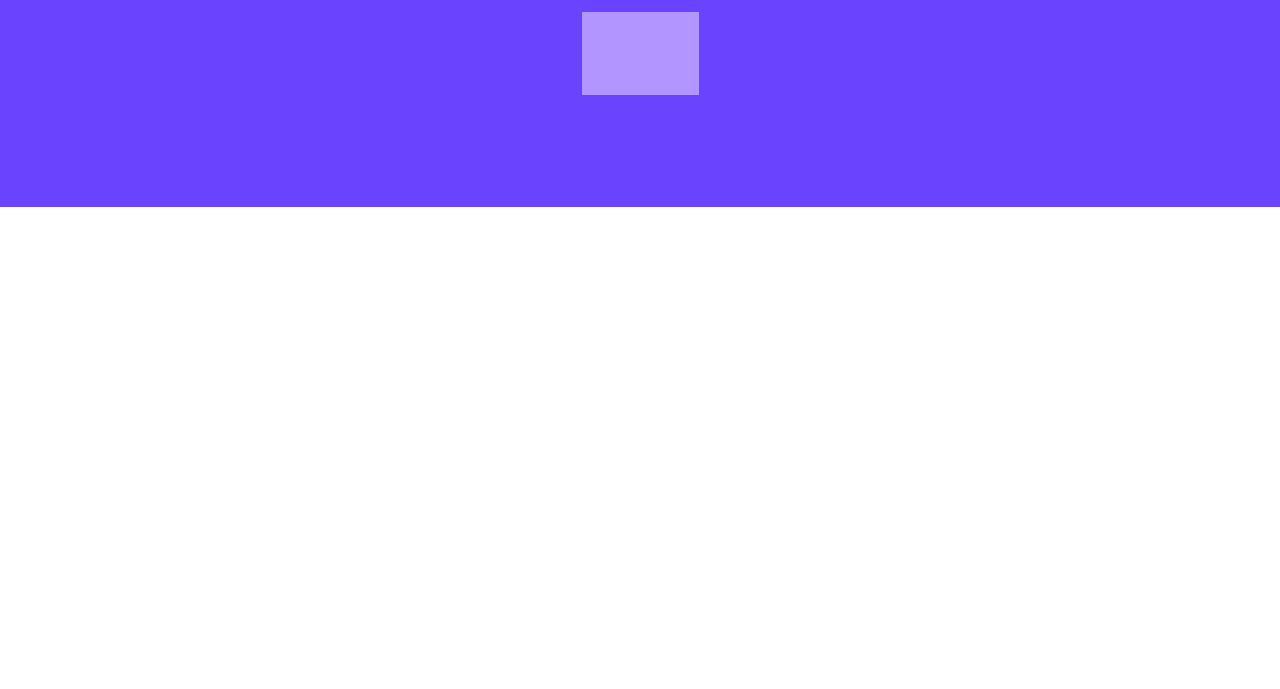
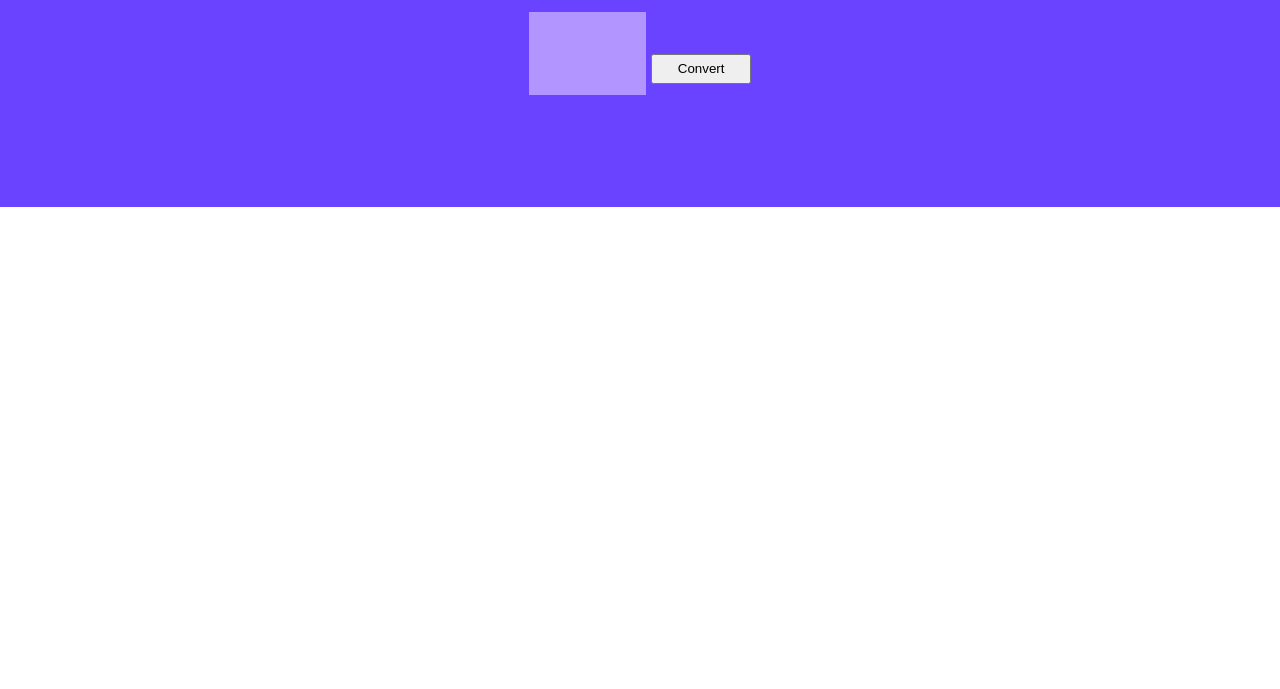
Before and after one commit to olamiye/unit-converter, a plain HTML site: page index.html in a window 1280 px wide. Shown: the part 111-800 px from the top of the page. Drawn offline with Linux system fonts and the light colour scheme.

Commit message:
added buttton

```diff
--- a/index.html
+++ b/index.html
@@ -13,7 +13,7 @@
    <div class="header">
        <p>Metric/Imperial Unit Conversion</p>
        <input type="text" name=" testfield" />
-
+      <button>Convert</button>
    </div>
 
 
--- a/style.css
+++ b/style.css
@@ -22,5 +22,9 @@ input{
     height: 83px;
     width:117px ;
     font-size: 2em;
+}
 
+button{
+  width: 100px;
+  height:30px;
 }
```
